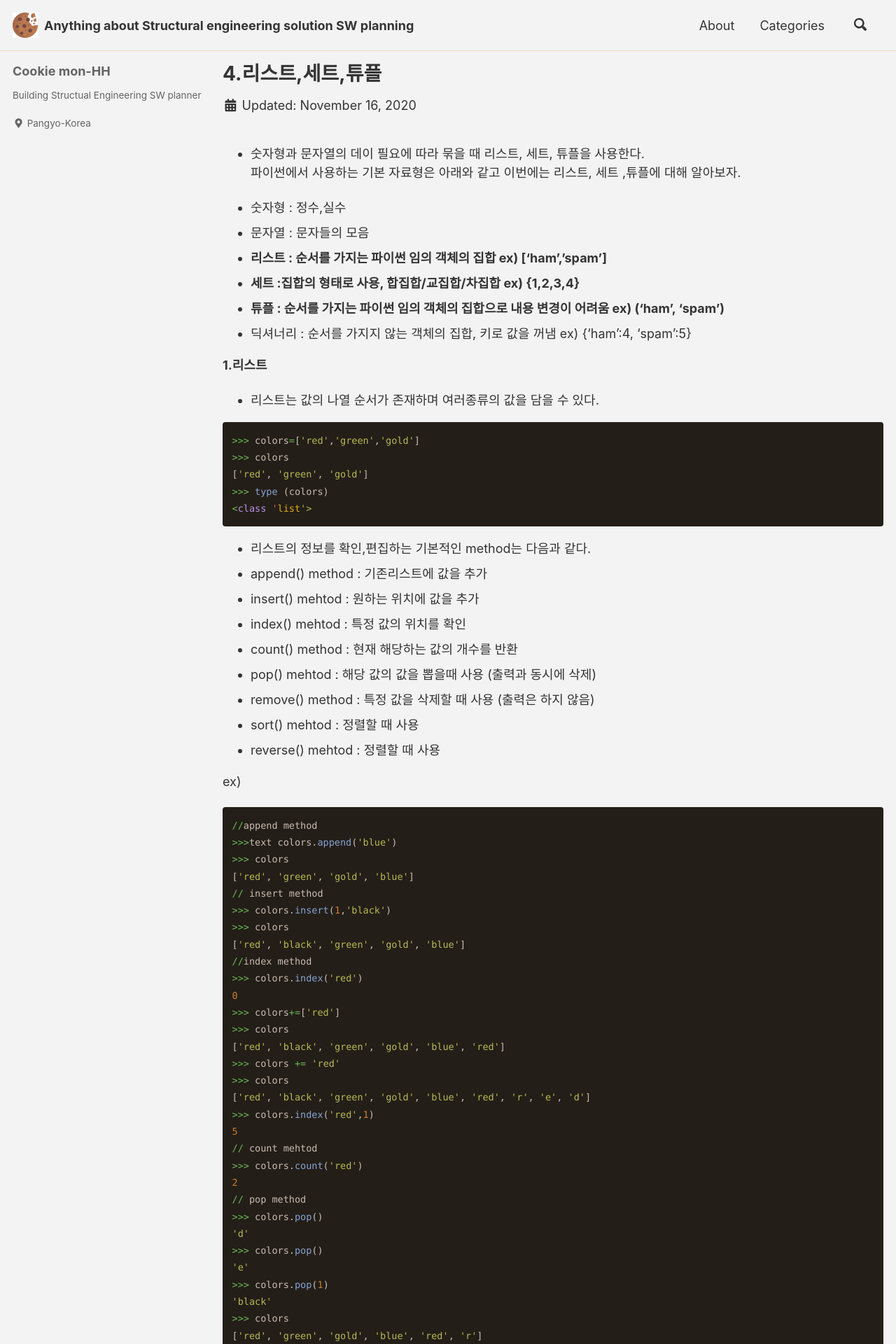
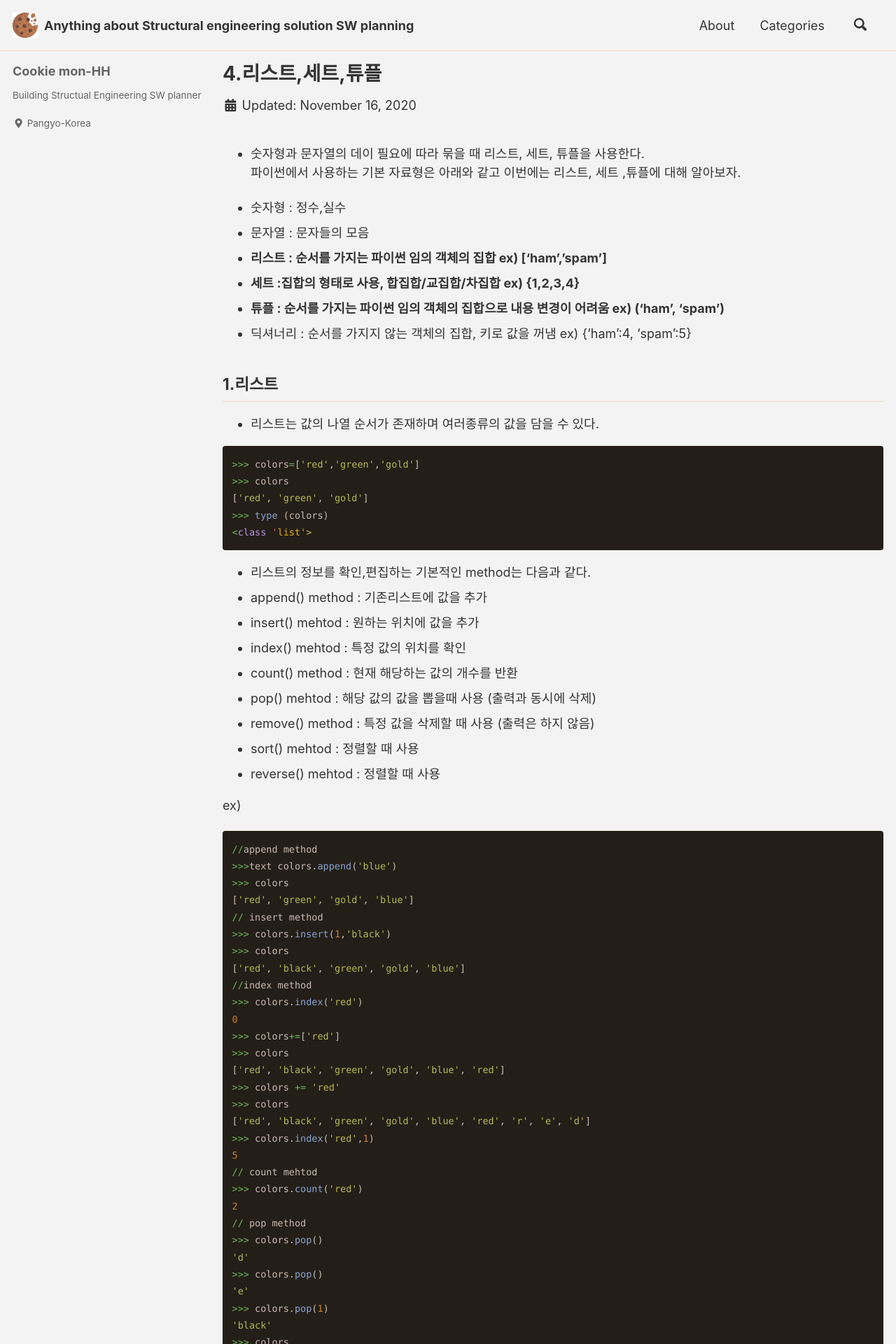
Before and after one commit to CookieMon-HH/cookiemon-hh.github.io, a Jekyll site: the page built from _posts/2020-11-16-4 4리스트,세트,튜플.md, in a window 1280 px wide. Shown: the top 1920 px of the page at 70% size. Built offline with Jekyll 4.4.1, drawn with Linux system fonts in a browser that asks for light colours; cached includes are drawn as plain includes; a script that is not in the unit is left out; comment, search, counter and statistics services are not loaded.

Commit message:
Update 2020-11-16-4 4리스트,세트,튜플.md

````diff
--- a/_posts/2020-11-16-4 4리스트,세트,튜플.md
+++ b/_posts/2020-11-16-4 4리스트,세트,튜플.md
@@ -17,7 +17,8 @@
  - **튜플 : 순서를 가지는 파이썬 임의 객체의 집합으로 내용 변경이 어려움 ex) ('ham', 'spam')**
  - 딕셔너리 : 순서를 가지지 않는 객체의 집합, 키로 값을 꺼냄 ex) {'ham':4, 'spam':5}
 
-**1.리스트**
+1.리스트
+---
 
  - 리스트는 값의 나열 순서가 존재하며 여러종류의 값을 담을 수 있다.
 
@@ -88,7 +89,8 @@
 ['red', 'red', 'r', 'green', 'blue']
 ```
 
-**2.세트**
+2.세트
+---
 
  - 집합과 유사한 형태, 리스트와 마찬가지로 값의 모임이지만 별도의 순서는 없음
 
@@ -115,7 +117,8 @@
 {1, 2}
 ```
 
-**3.튜플**
+3.튜플
+---
 
  - 리스트와 유사지만 []대신 ()로 묶어 표현하며 읽기전용의 형식이다. 제공되는 method는 리스트에 비해 적지만 속도는 빠름
 
````
